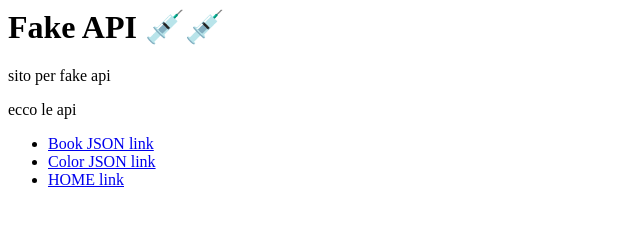
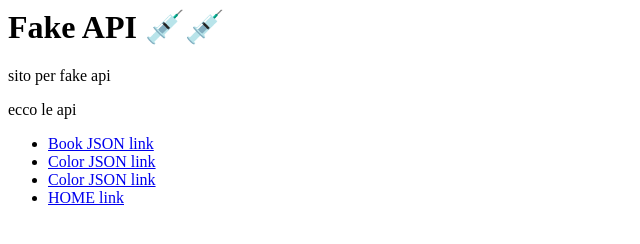
Before and after one commit to lamiera70/fake-api-test-react, a plain HTML site: page index.html in a window 1280 px wide. Shown: the whole page, without its empty margins (0-640 px from the left). Drawn offline with Linux system fonts and the light colour scheme.

Commit message:
Update index.html

```diff
--- a/index.html
+++ b/index.html
@@ -6,6 +6,7 @@
     <ul>
       <li><a href="https://lamiera70.github.io/fake-api-test-react/api/book.json">Book JSON link</a></li>
       <li><a href="https://lamiera70.github.io/fake-api-test-react/api/colors.json">Color JSON link</a></li>
+      <li><a href="https://lamiera70.github.io/fake-api-test-react/api/films.json">Color JSON link</a></li>
       <li><a href="https://lamiera70.github.io/fake-api-test-react/index.html">HOME link</a></li>
     </ul>
   </body>
```
